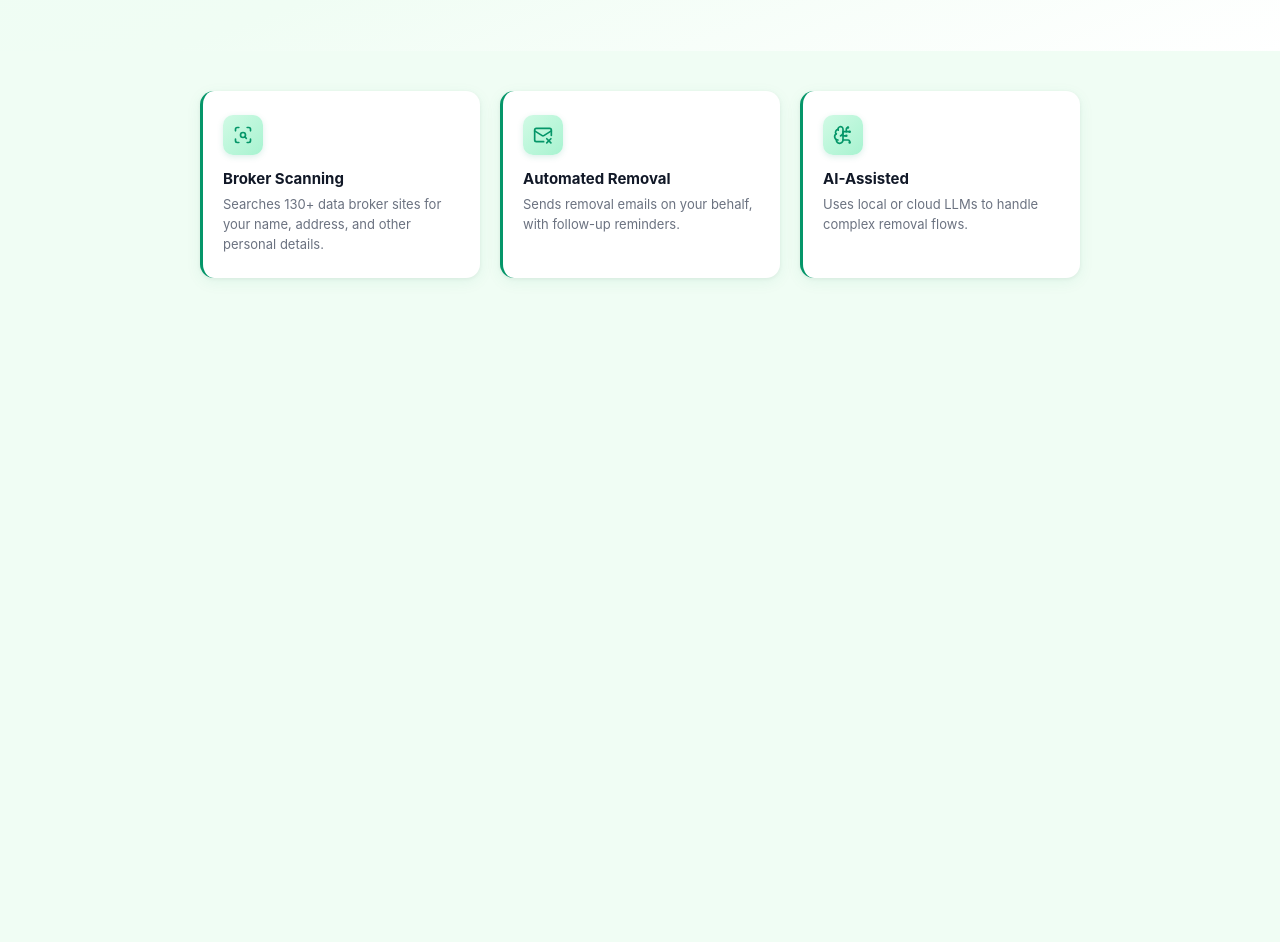
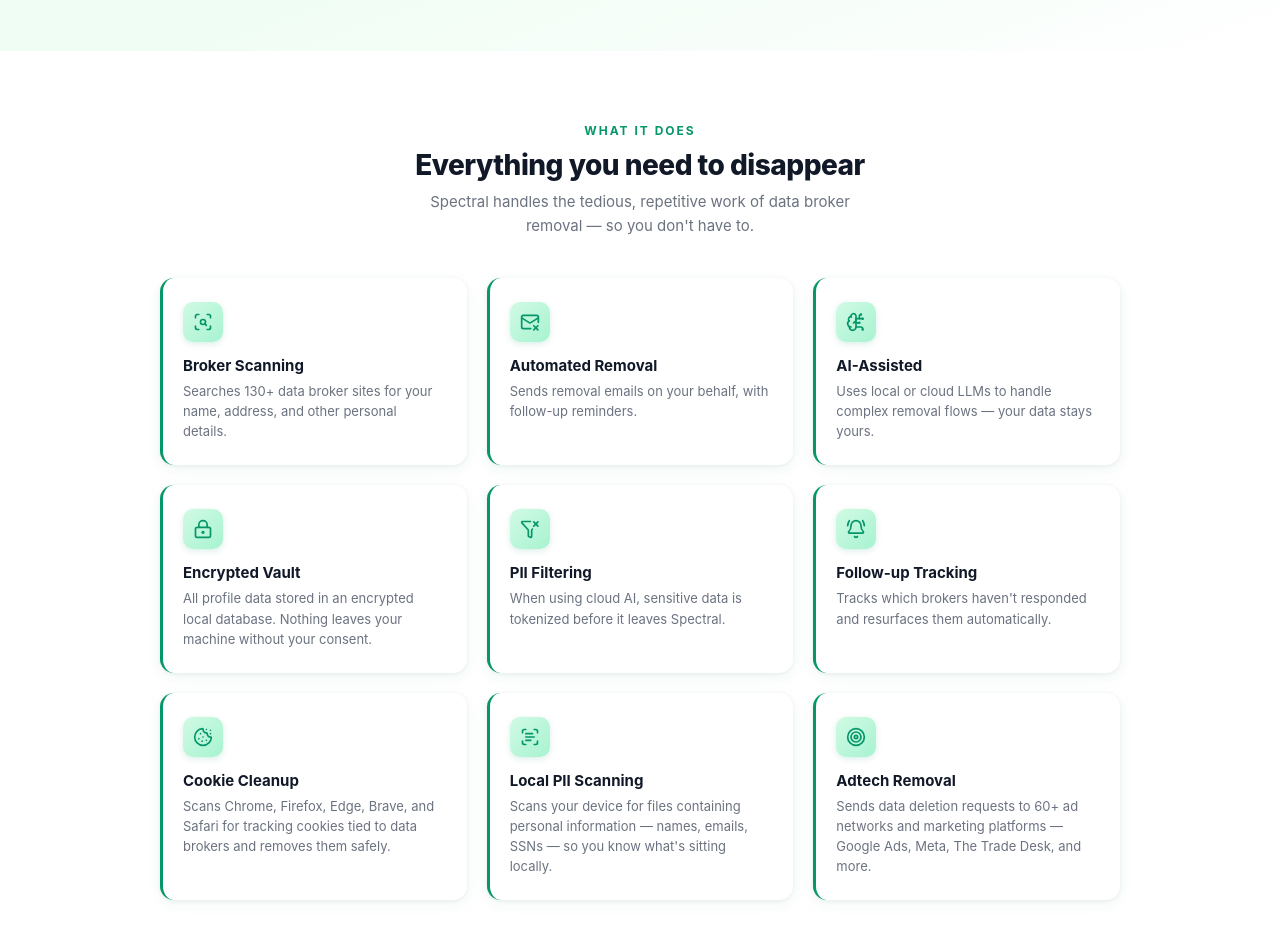
Before and after one commit to InfiniteInsight/Spectral-Privacy, an Astro site in the folder site/: page / in a window 1280 px wide. Shown: the part 580-1522 px from the top of the page. Before the commit the page ends 904 px from the top, so only its background shows below. Built offline with nearby package versions, Linux system fonts and the light colour scheme; Astro itself is replaced by a stand-in of ours.

Commit message:
feat(site): add Features section

```diff
--- /dev/null
+++ b/site/src/components/Features.astro
@@ -0,0 +1,83 @@
+---
+import FeatureCard from "./FeatureCard.astro";
+
+const cards = [
+  {
+    icon: "scan-search",
+    title: "Broker Scanning",
+    description:
+      "Searches 130+ data broker sites for your name, address, and other personal details.",
+  },
+  {
+    icon: "mail-x",
+    title: "Automated Removal",
+    description: "Sends removal emails on your behalf, with follow-up reminders.",
+  },
+  {
+    icon: "brain-circuit",
+    title: "AI-Assisted",
+    description:
+      "Uses local or cloud LLMs to handle complex removal flows — your data stays yours.",
+  },
+  {
+    icon: "lock-keyhole",
+    title: "Encrypted Vault",
+    description:
+      "All profile data stored in an encrypted local database. Nothing leaves your machine without your consent.",
+  },
+  {
+    icon: "filter-x",
+    title: "PII Filtering",
+    description: "When using cloud AI, sensitive data is tokenized before it leaves Spectral.",
+  },
+  {
+    icon: "bell-ring",
+    title: "Follow-up Tracking",
+    description: "Tracks which brokers haven't responded and resurfaces them automatically.",
+  },
+  {
+    icon: "cookie",
+    title: "Cookie Cleanup",
+    description:
+      "Scans Chrome, Firefox, Edge, Brave, and Safari for tracking cookies tied to data brokers and removes them safely.",
+  },
+  {
+    icon: "scan-text",
+    title: "Local PII Scanning",
+    description:
+      "Scans your device for files containing personal information — names, emails, SSNs — so you know what's sitting locally.",
+  },
+  {
+    icon: "target",
+    title: "Adtech Removal",
+    description:
+      "Sends data deletion requests to 60+ ad networks and marketing platforms — Google Ads, Meta, The Trade Desk, and more.",
+  },
+];
+---
+
+<section id="features" class="features">
+  <p class="section-label">What it does</p>
+  <h2 class="section-title">Everything you need to disappear</h2>
+  <p class="section-sub">
+    Spectral handles the tedious, repetitive work of data broker removal — so you don't have to.
+  </p>
+  <div class="grid">
+    {cards.map((card) => <FeatureCard icon={card.icon} title={card.title} description={card.description} />)}
+  </div>
+</section>
+
+<style>
+  .features {
+    padding: 72px 40px;
+    background: #fff;
+  }
+
+  .grid {
+    display: grid;
+    grid-template-columns: repeat(3, 1fr);
+    gap: 20px;
+    max-width: 960px;
+    margin: 0 auto;
+  }
+</style>
--- a/site/src/pages/index.astro
+++ b/site/src/pages/index.astro
@@ -2,31 +2,13 @@
 import Layout from "../layouts/Layout.astro";
 import Nav from "../components/Nav.astro";
 import Hero from "../components/Hero.astro";
-import FeatureCard from "../components/FeatureCard.astro";
+import Features from "../components/Features.astro";
 ---
 
 <Layout>
   <Nav />
   <main>
     <Hero />
-    <div
-      style="padding:40px;display:grid;grid-template-columns:repeat(3,1fr);gap:20px;max-width:960px;margin:0 auto;"
-    >
-      <FeatureCard
-        icon="scan-search"
-        title="Broker Scanning"
-        description="Searches 130+ data broker sites for your name, address, and other personal details."
-      />
-      <FeatureCard
-        icon="mail-x"
-        title="Automated Removal"
-        description="Sends removal emails on your behalf, with follow-up reminders."
-      />
-      <FeatureCard
-        icon="brain-circuit"
-        title="AI-Assisted"
-        description="Uses local or cloud LLMs to handle complex removal flows."
-      />
-    </div>
+    <Features />
   </main>
 </Layout>
```
